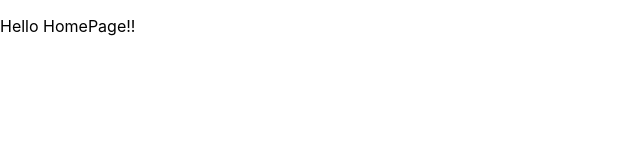
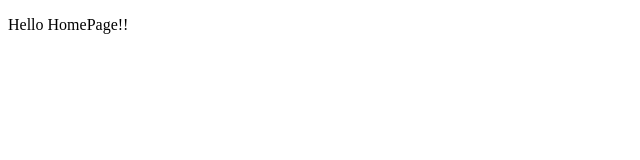
Before and after one commit to forza11879/next-e-commerce, a Next.js app: page / in a window 1280 px wide. Shown: the top 160 px of the page, without its empty margins (0-640 px from the left). Built offline with nearby package versions, Linux system fonts and the light colour scheme.

Commit message:
QueryClientProvider refactor

```diff
--- a/pages/_app.js
+++ b/pages/_app.js
@@ -1,22 +1,14 @@
 import React from 'react';
 import { QueryClient, QueryClientProvider } from 'react-query';
-import { Hydrate } from 'react-query/hydration';
 import { ReactQueryDevtools } from 'react-query/devtools';
-import '../styles/globals.css';
 
 const queryClient = new QueryClient();
 
 function MyApp({ Component, pageProps }) {
-  const queryClientRef = React.useRef();
-  if (!queryClientRef.current) {
-    queryClientRef.current = new QueryClient();
-  }
   return (
     <>
-      <QueryClientProvider client={queryClientRef.current}>
-        <Hydrate state={pageProps.dehydratedState}>
-          <Component {...pageProps} />
-        </Hydrate>
+      <QueryClientProvider client={queryClient}>
+        <Component {...pageProps} />
         <ReactQueryDevtools initialIsOpen={false} />
       </QueryClientProvider>
     </>
--- a/pages/sell.js
+++ b/pages/sell.js
@@ -37,8 +37,6 @@ async function getPosts() {
     baseURL: process.env.HOST,
     url: '/api/v1/list',
     method: 'get',
-    // headers,
-    // data,
   });
   return data;
 }
```
